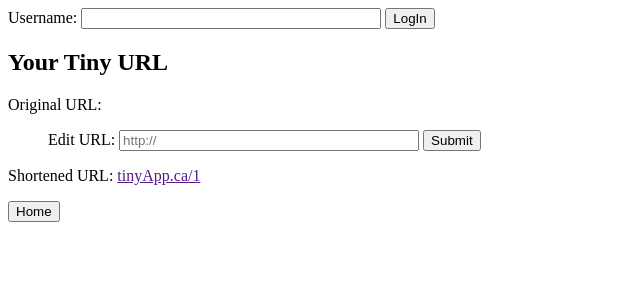
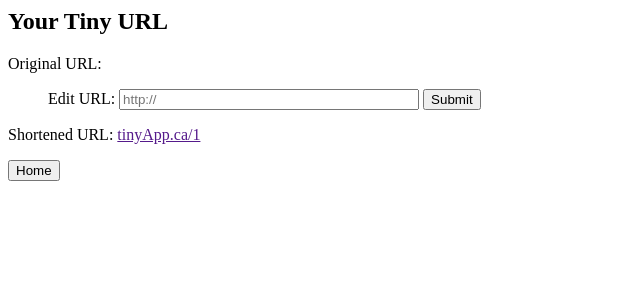
Before and after one commit to moeenah/tinyApp, a Node server app: page /urls/1 in a window 1280 px wide. Shown: the top 300 px of the page, without its empty margins (0-640 px from the left). Run offline with Node 20, Linux system fonts and the light colour scheme.

Commit message:
added login page and removed username header from all other pages

```diff
--- a/express_server.js
+++ b/express_server.js
@@ -31,13 +31,13 @@ const users = {
 //page containing links to manually shorten URLs
 app.get('/urls', (req, res) => {
   let templateVars = { urls: urlDatabase,
-                        username: req.cookies["username"]};
+                        username: users[req.cookies['user_id']] };
   res.render('urls_index', templateVars);
 });
 
 //displays entry field for URLs
 app.get("/urls/new", (req, res) => {
-  let templateVars = {username: req.cookies["username"]};
+  let templateVars = {username: users[req.cookies['user_id']] };
   res.render("urls_new", templateVars);
 });
 
@@ -45,7 +45,7 @@ app.get("/urls/new", (req, res) => {
 app.get('/urls/:id', (req, res) => {
   let originalURL = { long: urlDatabase[req.params.id],
                       short: req.params.id,
-                      username: req.cookies["username"] };
+                      username: users[req.cookies['user_id']] };
   res.render('urls_show', originalURL);
 })
 
@@ -74,14 +74,22 @@ app.get("/register", (req, res) => {
   res.render('urls_register');
 });
 
+app.get("/login", (req, res) => {
+
+  res.render('urls_login');
+});
+
+app.post("/login", (req, res) => {
+  console.log(req.body);
+  res.redirect('/urls');
+});
+
 app.post("/register", (req, res) => {
 
   if (req.body.email === '' || req.body.password === '') {
     console.log(req.body);
     res.send('error 400 (please enter BOTH an email and password to register)');
   }
-
-
 
   else {
 
--- a/views/partials/_header.ejs
+++ b/views/partials/_header.ejs
@@ -1,11 +1,8 @@
-<% if( username !== undefined){ %>
-<form  method="POST" action="/logout">
-  Username: <%= username %>&#32;<input type="submit" value="LogOut">
-</form>
-<% } else{ %>
-<form  method="POST" action="/login">
-  <label for="username">Username: </label>
-  <input id="username" type="text" name="username" style="width: 300px">&#32;
-  <input type="submit" value="LogIn">
-</form>
-<% } %>
+
+<form action="/login" method="POST" style="margin:150px;">
+      <label for="email">Email:</label>
+      <input id="email" type="email" name="email" style="width: 300px">
+      <label for="password">Password:</label>
+      <input id="password" type="password" name="password" style="width: 300px">
+      <input type="submit" value="Login">
+    </form>
--- a/views/urls_index.ejs
+++ b/views/urls_index.ejs
@@ -1,7 +1,6 @@
 <html lang="en">
-
 <head>
-  <% include ./partials/_header.ejs %>
+  <title>TinyApp</title>
 </head>
 <body>
   <h2>Your Tiny URLs:</h2>
--- a/views/urls_new.ejs
+++ b/views/urls_new.ejs
@@ -1,6 +1,6 @@
 <html lang="en">
   <head>
-    <% include ./partials/_header.ejs %>
+    <title>TinyApp</title>
   </head>
   <body style="font-size:20px; padding:50px;">
     <form action="/urls" method="POST" style="margin:150px;">
--- a/views/urls_register.ejs
+++ b/views/urls_register.ejs
@@ -8,7 +8,7 @@
       <input id="email" type="email" name="email" style="width: 300px">
       <label for="password">Enter a password:</label>
       <input id="password" type="password" name="password" style="width: 300px">
-      <input type="submit" value="Submit">
+      <input type="submit" value="Register">
     </form>
   </body>
 </html>
--- a/views/urls_show.ejs
+++ b/views/urls_show.ejs
@@ -1,6 +1,6 @@
 <html lang="en">
 <head>
-  <% include ./partials/_header.ejs %>
+  <title>TinyApp</title>
 </head>
 <body>
   <h2>Your Tiny URL</h2>
```
Also changed, not shown: views/urls_login.ejs (added, +8 -0 lines).
